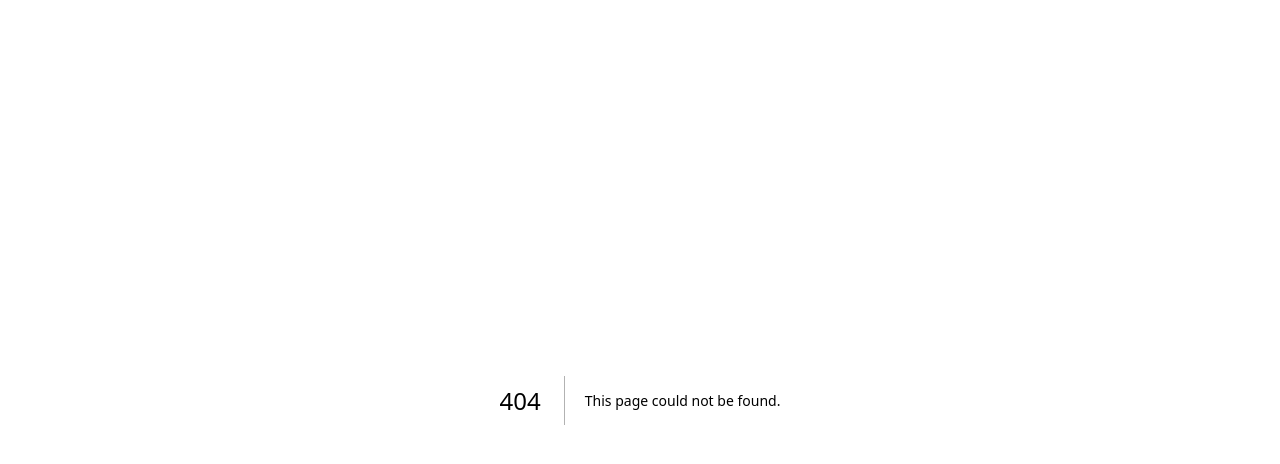
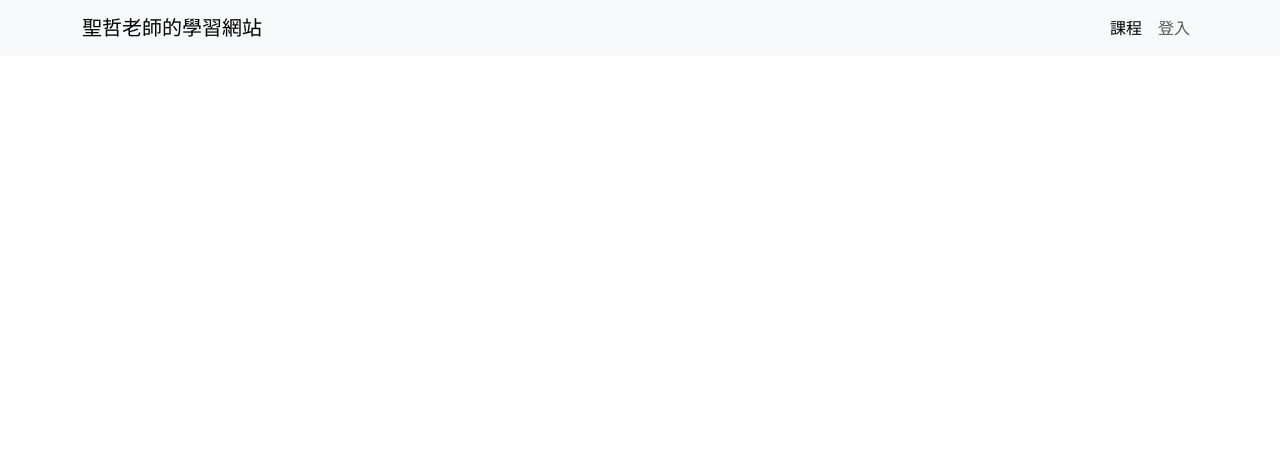
Before and after one commit to Wholewivesman/Arthur_Lai_classroom, a Next.js app: page /components/MainNavbar in a window 1280 px wide. Before the commit this address had no page. Shown: the top 464 px of the page. Built offline with nearby package versions, Linux system fonts and the light colour scheme.

Commit message:
quickfix2

```diff
--- /dev/null
+++ b/pages/components/MainNavbar.jsx
@@ -0,0 +1,34 @@
+import Container from "react-bootstrap/Container";
+import Nav from "react-bootstrap/Nav";
+import Navbar from "react-bootstrap/Navbar";
+import NavDropdown from "react-bootstrap/NavDropdown";
+import "bootstrap/dist/css/bootstrap.min.css";
+
+export default () => {
+  return (
+    <Navbar expand="lg" className="bg-body-tertiary">
+      <Container>
+        <Navbar.Brand href="#home">聖哲老師的學習網站</Navbar.Brand>
+        <Navbar.Toggle aria-controls="basic-navbar-nav" />
+        <Navbar.Collapse id="basic-navbar-nav">
+          <Nav className="nav navbar-nav ms-auto">
+          {/* <Nav className="me-auto"> */}
+            <Nav.Link className="active" href="#home">課程</Nav.Link>
+            <Nav.Link href="#link">登入</Nav.Link>
+            {/* <NavDropdown title="Dropdown" id="basic-nav-dropdown">
+              <NavDropdown.Item href="#action/3.1">Action</NavDropdown.Item>
+              <NavDropdown.Item href="#action/3.2">
+                Another action
+              </NavDropdown.Item>
+              <NavDropdown.Item href="#action/3.3">Something</NavDropdown.Item>
+              <NavDropdown.Divider />
+              <NavDropdown.Item href="#action/3.4">
+                Separated link
+              </NavDropdown.Item>
+            </NavDropdown> */}
+          </Nav>
+        </Navbar.Collapse>
+      </Container>
+    </Navbar>
+  );
+}
```
